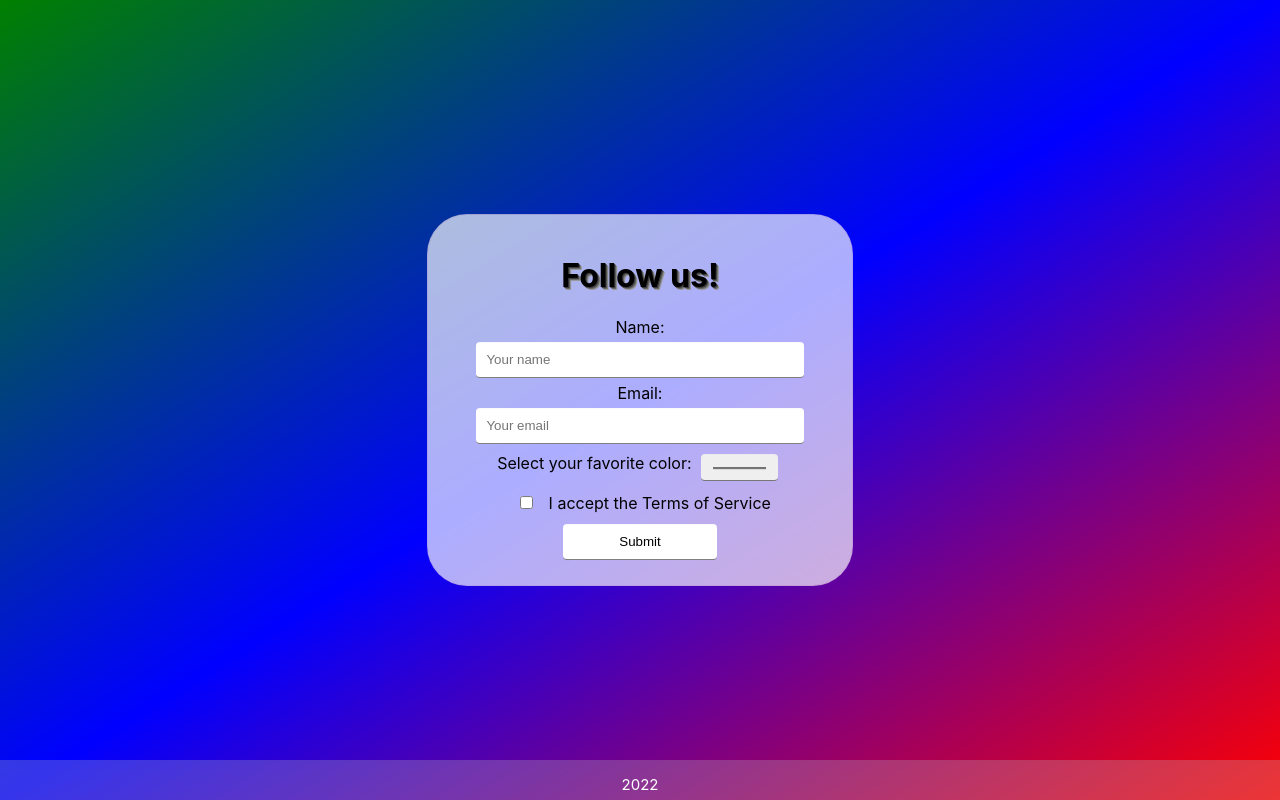
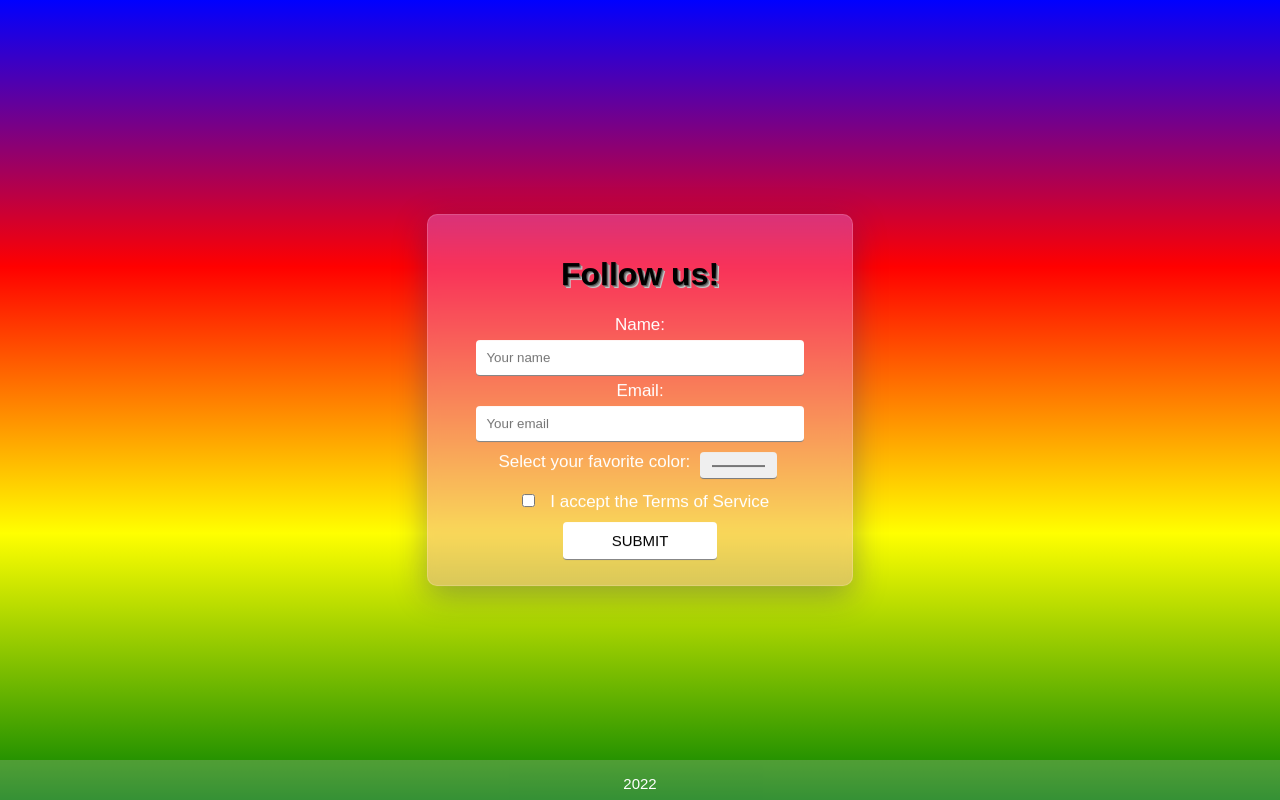
Before and after one commit to adaDiniz/Projeto-FormColor, a plain HTML site: page index.html in a window 1280 px wide. Drawn offline with Linux system fonts and the light colour scheme.

Commit message:
style modificações

```diff
--- a/style.css
+++ b/style.css
@@ -6,26 +6,30 @@ padding: 0;
 }
 
 body{
-  background-image: linear-gradient(to left top, red, blue, green);
+  background-image: linear-gradient(to bottom, blue, red, yellow, green);
   background-attachment: fixed;
-  font-family:-apple-system, 'Open Sans', 'Helvetica Neue', sans-serif;
+  font-family: Arial, Helvetica, sans-serif
 }
 
 .principal{
-  background-color: rgba(255, 255, 255, 0.678);
+  background: rgba(237, 144, 255, 0.35);
+  box-shadow: 0 8px 32px 0 rgba( 31, 38, 135, 0.37 );
+  backdrop-filter: blur( 6px );
+  -webkit-backdrop-filter: blur( 6px );
+  border-radius: 10px;
+  border: 1px solid rgba( 255, 255, 255, 0.18 );
   padding: 20px 20px;
   width: 30%;
   position: absolute;
   left: 50%;
   top: 50%;
   transform: translate(-50%, -50%);
-  border: 1px solid rgba(128, 0, 128, 0.089);
-  border-radius: 40px;
   text-align: center;
 }
 
 h1 {
-  text-shadow: 1px 1px rgb(58, 58, 58), 2px 2px rgb(102, 102, 102), 3px 3px rgb(150, 150, 150);
+  color: black;
+  text-shadow: 1px 1px rgb(88, 88, 88), 2px 2px rgb(139, 139, 139), 3px 3px rgb(199, 199, 199);
 }
 
 input {
@@ -35,6 +39,11 @@ input {
   border: none;
   border-bottom: 1px solid rgba(0, 0, 0, 0.5);
   border-radius: 4px;
+}
+
+label {
+  color: white;
+  font-size: 17px;
 }
 
 #color {
@@ -52,13 +61,16 @@ input:focus {
 }
 
 .submit{
+  font-size: 15px;
   background-color: rgb(255, 255, 255);
   color: rgb(0, 0, 0);
   width: 40%;
+  text-transform:uppercase;
 }
 
 .submit:hover {
-  background-color: rgba(137, 43, 226, 0.205);
+  background-color: rgba(255, 255, 255, 0.329);
+  text-transform:uppercase;
 }
 
 footer {
```
